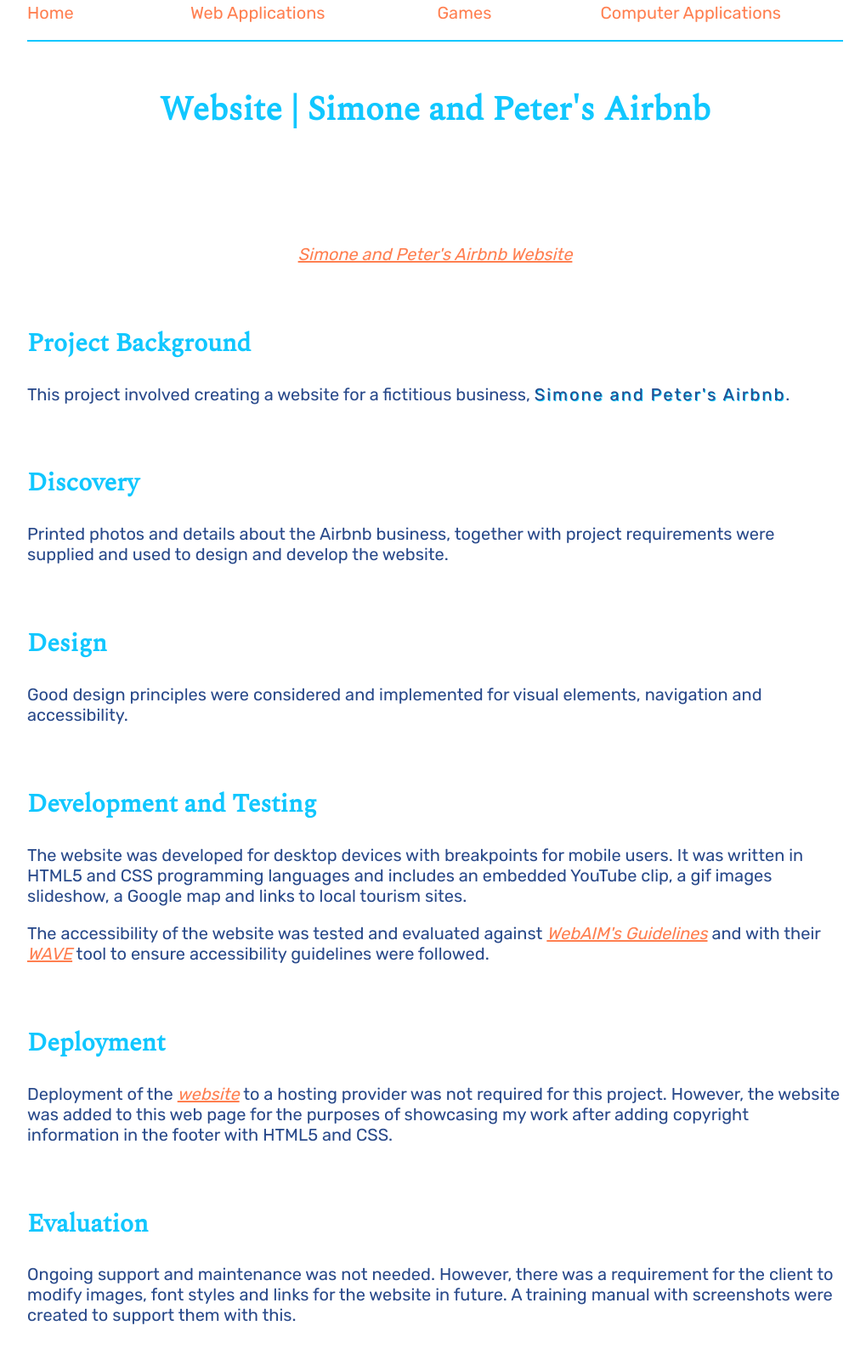
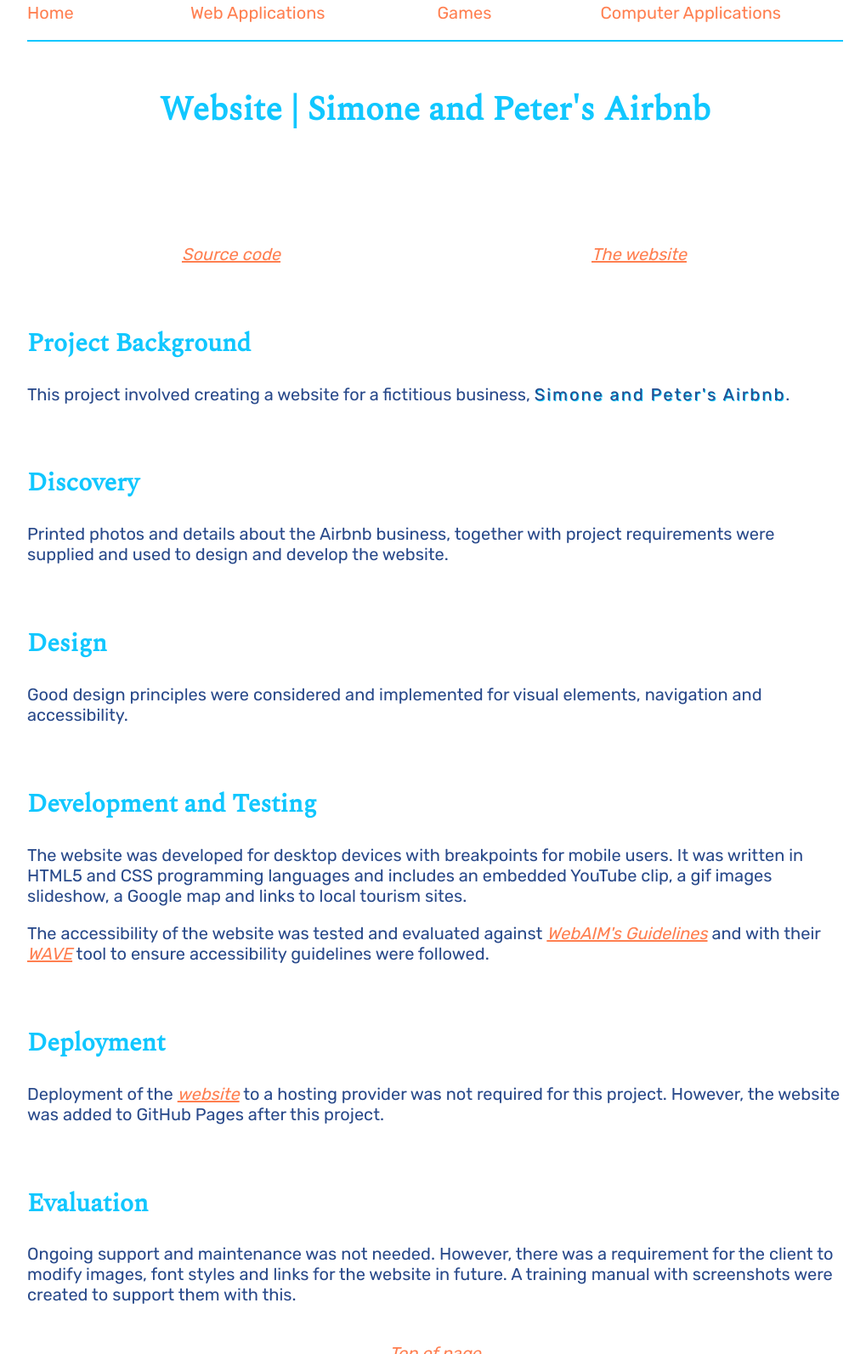
Before and after one commit to TanyabYC/My-diploma-projects, a plain HTML site: page simone-peter.html in a window 1280 px wide. Shown: the part 17-1610 px from the top of the page at 85% size, without its empty margins (128-1147 px from the left). Drawn offline with nearby package versions, Linux system fonts and the light colour scheme.

Commit message:
Update simone and peter airbnb website links and add style sheet

```diff
--- a/simone-peter.html
+++ b/simone-peter.html
@@ -8,6 +8,7 @@
     <!-- Stylesheets -->
     <link rel="stylesheet" href="./styles/default.css">
     <link rel="stylesheet" href="./styles/nav-menu.css">
+    <link rel="stylesheet" href="./styles/simone-peter.css">
 
     <!-- Google Font -->
     <link rel="stylesheet" href="https://fonts.googleapis.com/css?family=Spectral">
@@ -92,7 +93,8 @@
     <main>
         <h1>Website &#124; Simone and Peter&#39;s Airbnb</h1>
         <p class="project">
-            <a href="./sp-airbnb/web-pages/" target="_blank" title="View the website">Simone and Peter&#39;s Airbnb Website</a>
+            <a href="https://github.com/TanyabYC/simone-peter-airbnb" target="_blank" title="View the source code">Source code</a>
+            <a href="https://tanyabyc.github.io/simone-peter-airbnb" target="_blank" title="View the website">The website</a>
         </p>
 
         <!-- Project background section -->
@@ -140,9 +142,8 @@
         <section>
             <h2>Deployment</h2>
             <p>
-                Deployment of the <a href="./sp-airbnb/web-pages/" target="_blank" title="View the website">website</a> to
-                a hosting provider was not required for this project. However, the website was added to this web page for
-                the purposes of showcasing my work after adding copyright information in the footer with HTML5 and CSS.
+                Deployment of the <a href="https://tanyabyc.github.io/simone-peter-airbnb" target="_blank" title="View the website">website</a> to
+                a hosting provider was not required for this project. However, the website was added to GitHub Pages after this project.
             </p>
         </section>
 
--- /dev/null
+++ b/styles/simone-peter.css
@@ -0,0 +1,21 @@
+/* Style the top project links */
+.project a {
+    display: block;
+    line-height: 2.75;
+}
+
+/* Clearfix after project paragraph containing hyperlinks */
+.project::after {
+    content: "";
+    display: table;
+    clear: both;
+}
+
+/* For laptop and desktop screens */
+@media only screen and (min-width: 600px) {
+    .project a {
+        float: left;
+        width: 50%;
+        line-height: initial;
+    }
+}
```
